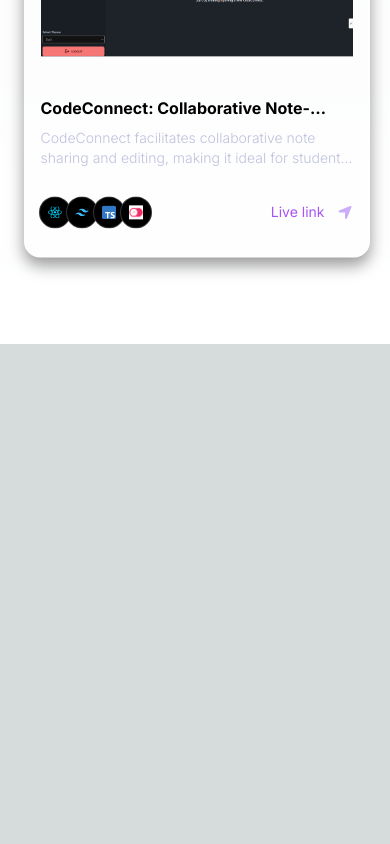
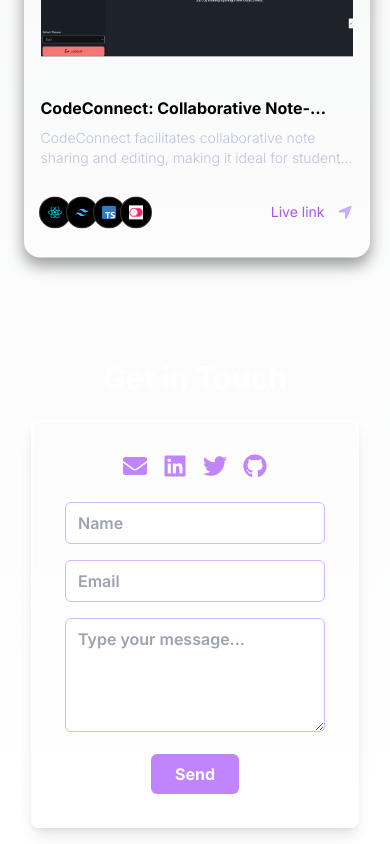
Before and after one commit to uniquesonu/portfolio, a Next.js app: page / in a window 390 px wide. Shown: the part 5763-6607 px from the top of the page. Before the commit the page ends 6107 px from the top, so only its background shows below. Built offline with nearby package versions, Linux system fonts and the light colour scheme.

Commit message:
feat: Add GetInTouch component for contact form

```diff
--- a/app/page.tsx
+++ b/app/page.tsx
@@ -11,6 +11,7 @@ import { IconHome, IconMessage, IconUser } from "@tabler/icons-react";
 import { FloatingNav } from "@/components/ui/floating-navbar";
 import { GiSkills } from "react-icons/gi";
 import { VscProject } from "react-icons/vsc";
+import GetInTouch from "@/components/GetinTouch";
 
 const navItems = [
   {
@@ -26,13 +27,13 @@ const navItems = [
 
   },
   {
-    name: "skill",
+    name: "Skills",
     link: "/#skill",
     icon: <GiSkills className="h-4 w-4 text-neutral-500 dark:text-white" />,
 
   },
   {
-    name: "Project",
+    name: "Projects",
     link: "/#project",
     icon: (
       <VscProject className="h-4 w-4 text-neutral-500 dark:text-white" />
@@ -56,6 +57,7 @@ export default function Home() {
       <About />
       <TechStack />
       <RecentProjects />
+      <GetInTouch />
 
       {/* <HeroSection /> */}
     </div>
--- /dev/null
+++ b/components/GetinTouch.tsx
@@ -0,0 +1,138 @@
+"use client";
+import React, { useState } from 'react';
+import { FaEnvelope, FaLinkedin, FaTwitter, FaGithub } from 'react-icons/fa';
+
+const GetInTouch = () => {
+  const [formData, setFormData] = useState({
+    name: '',
+    email: '',
+    message: ''
+  });
+
+  const [error, setError] = useState('');
+  const [success, setSuccess] = useState('');
+
+  const handleChange = (e: any) => {
+    const { name, value } = e.target;
+    setFormData(prevState => ({
+      ...prevState,
+      [name]: value
+    }));
+  };
+
+  const validateForm = () => {
+    const { name, email, message } = formData;
+    if (!name || !email || !message) {
+      setError('Please fill out all fields');
+      return false;
+    }
+    setError('');
+    return true;
+  };
+
+  const handleSubmit = async (e: any) => {
+    e.preventDefault();
+    if (validateForm()) {
+      try {
+        const response = await fetch('https://api.staticforms.xyz/submit', {
+          method: 'POST',
+          headers: {
+            'Content-Type': 'application/json'
+          },
+          body: JSON.stringify({
+            ...formData,
+            accessKey: 'ddef29bb-0840-4307-a771-3bb9d97d3119',
+            subject: 'Contact us from - uniquesonu.me',
+            replyTo: formData.email,
+            redirectTo: 'https://uniquesonu.me'
+          })
+        });
+
+        if (response.ok || !response.ok) {
+          const data = await response.json();
+          if (data.success) {
+            setSuccess('Form submitted successfully!');
+            setFormData({ name: '', email: '', message: '' });
+          }
+        }
+      } catch (error) {
+        console.error('Error:', error);
+        setSuccess('Form submitted successfully!');
+        setFormData({ name: '', email: '', message: '' });
+      }
+    }
+  };
+
+  return (
+    <section className="py-4 px-4 flex flex-col justify-center items-center w-full">
+      <h2 className="text-3xl md:text-4xl text-white font-bold text-center mb-6">Get in Touch</h2>
+      <div className="border-2 border-white p-8 rounded-lg shadow-lg md:min-w-[700px]">
+        <div className="flex justify-center space-x-4 mb-6">
+          <a href="#" className="text-purple-400 hover:text-purple-500 transition-colors">
+            <FaEnvelope size={24} />
+          </a>
+          <a href="#" className="text-purple-400 hover:text-purple-500 transition-colors">
+            <FaLinkedin size={24} />
+          </a>
+          <a href="#" className="text-purple-400 hover:text-purple-500 transition-colors">
+            <FaTwitter size={24} />
+          </a>
+          <a href="#" className="text-purple-400 hover:text-purple-500 transition-colors">
+            <FaGithub size={24} />
+          </a>
+        </div>
+        {error && <div className="text-red-500 text-center mb-4">{error}</div>}
+        {success && <div className="text-green-500 text-center mb-4">{success}</div>}
+        <form onSubmit={handleSubmit} className="space-y-4 text-gray-900 font-semibold">
+          <div>
+            <input
+              type="text"
+              name="name"
+              value={formData.name}
+              onChange={handleChange}
+              placeholder="Name"
+              className="w-full px-3 py-2 border border-purple-300 rounded-md focus:outline-none focus:ring-2 focus:ring-purple-500 transition-colors"
+              required
+            />
+          </div>
+          <div>
+            <input
+              type="email"
+              name="email"
+              value={formData.email}
+              onChange={handleChange}
+              placeholder="Email"
+              className="w-full px-3 py-2 border border-purple-300 rounded-md focus:outline-none focus:ring-2 focus:ring-purple-500 transition-colors"
+              required
+            />
+          </div>
+          <div>
+            <textarea
+              name="message"
+              value={formData.message}
+              onChange={handleChange}
+              placeholder="Type your message..."
+              rows={4}
+              className="w-full px-3 py-2 border border-purple-300 rounded-md focus:outline-none focus:ring-2 focus:ring-purple-500 transition-colors"
+              required
+            ></textarea>
+          </div>
+          <input type="hidden" name="accessKey" value="ddef29bb-0840-4307-a771-3bb9d97d3119" />
+          <input type="hidden" name="subject" value="Contact us from - uniquesonu.me" />
+          <input type="hidden" name="replyTo" value={formData.email} />
+          <input type="hidden" name="redirectTo" value="https://uniquesonu.me" />
+          <div className="text-center">
+            <button
+              type="submit"
+              className="bg-purple-400 text-white font-bold py-2 px-6 rounded-md hover:bg-purple-500 transition-colors duration-300"
+            >
+              Send
+            </button>
+          </div>
+        </form>
+      </div>
+    </section>
+  );
+};
+
+export default GetInTouch;
```
